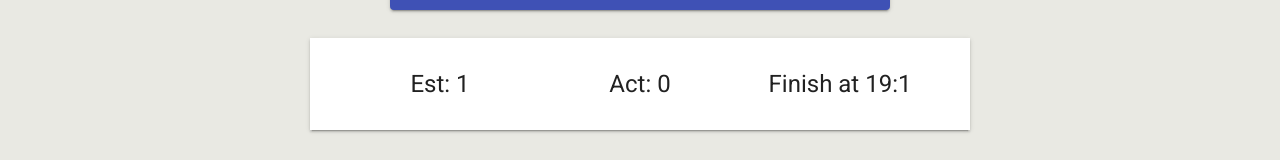
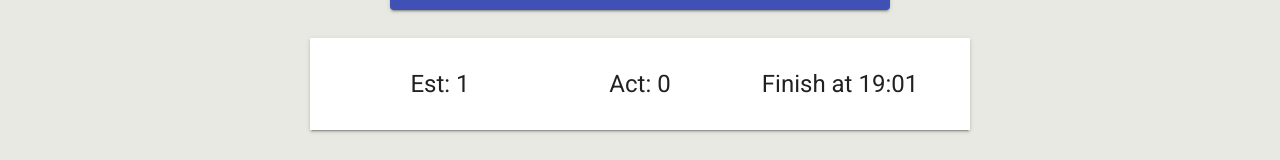
Before and after one commit to TebzaTheMan/PomTasks, a React (Create React App) app: page / in a window 1280 px wide. Shown: the part 522-682 px from the top of the page. Built offline with nearby package versions, Linux system fonts and the light colour scheme.

Commit message:
feat: added leading zeros to hours and minutes

```diff
--- a/src/components/InfoBar.js
+++ b/src/components/InfoBar.js
@@ -47,7 +47,10 @@ const getFinishTime = (pomodorosEstimated) => {
   // Add 15 minutes long breaks
   date.setMinutes(date.getMinutes() + getNumLongBreak() * 15);
 
-  let time = date.getHours() + ":" + date.getMinutes();
+  let time =
+    (date.getHours() < 10 ? `0${date.getHours()}` : date.getHours()) +
+    ":" +
+    (date.getMinutes() < 10 ? `0${date.getMinutes()}` : date.getMinutes());
 
   return time;
 };
```
